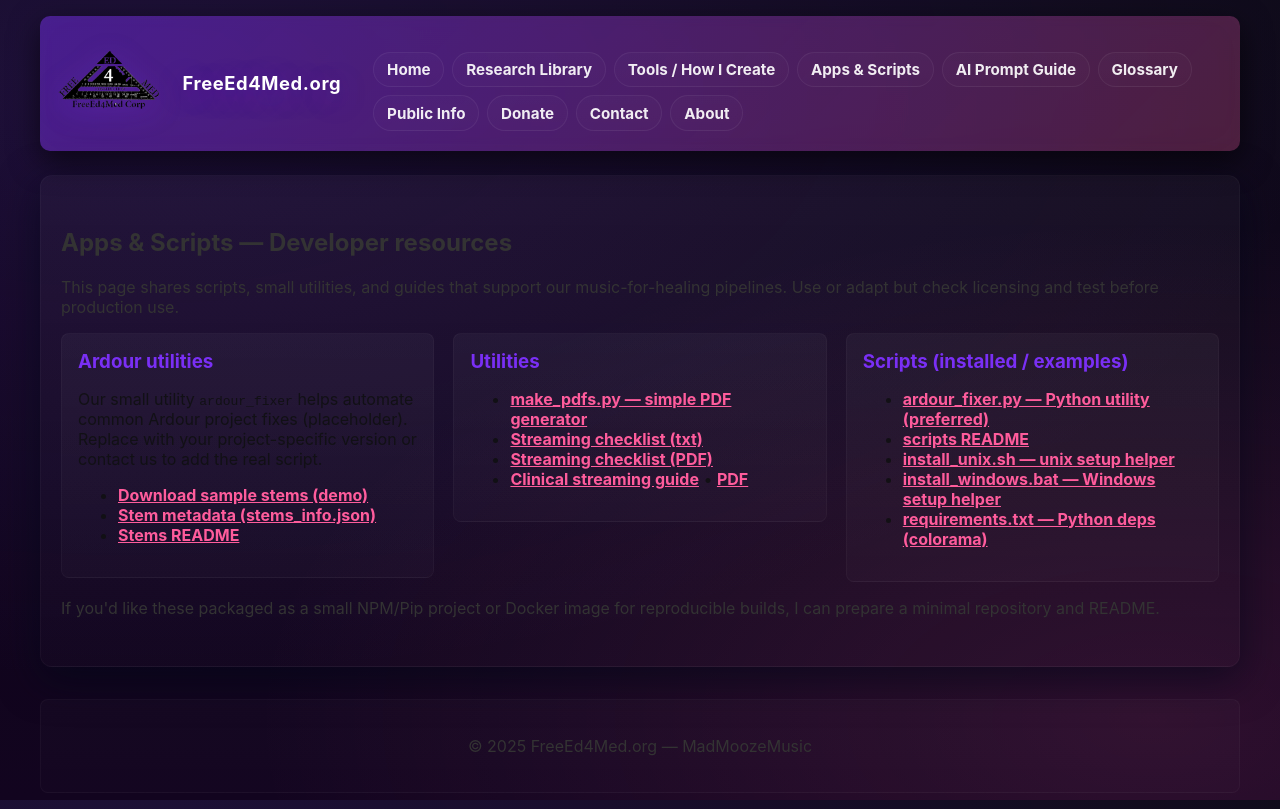
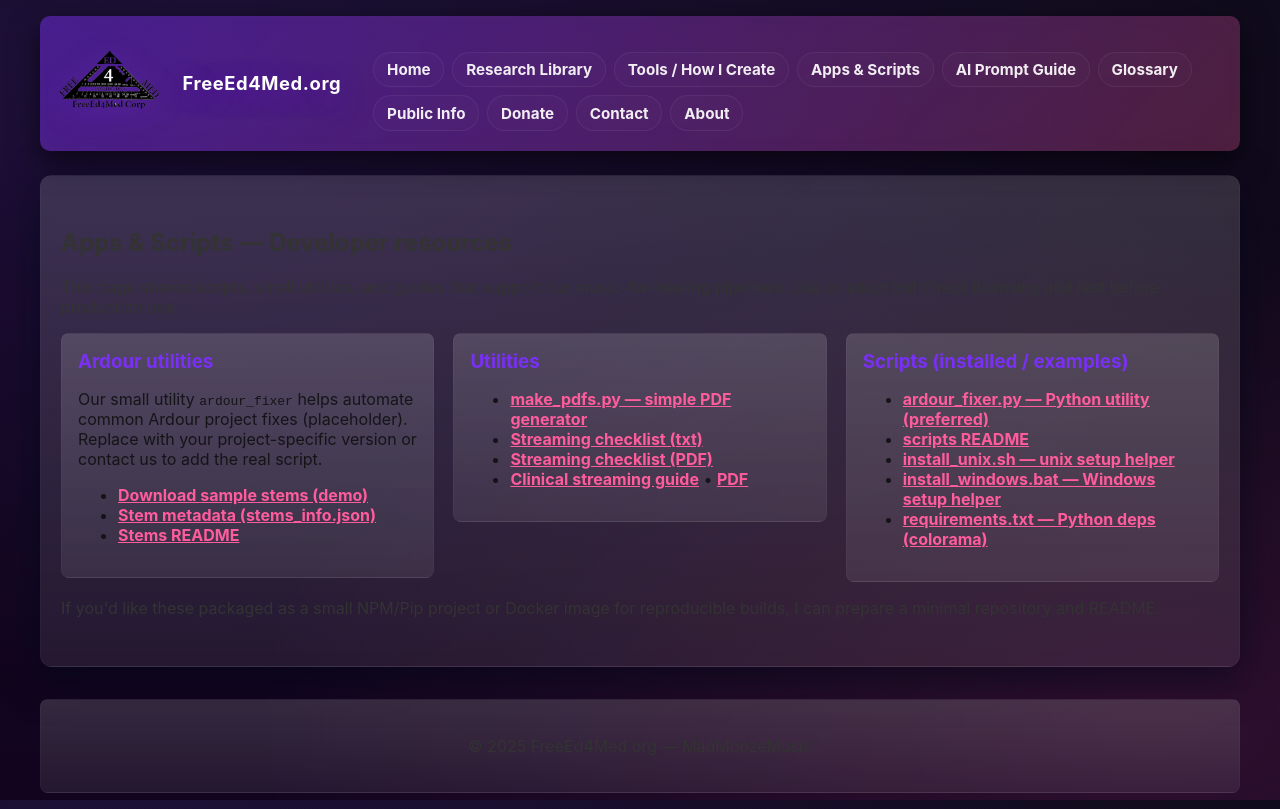
Before and after one commit to FreeEd4Med/FreeEd4MedWebsite, a website: page apps.html in a window 1280 px wide. Drawn offline with Linux system fonts and the light colour scheme.

Commit message:
Increase background opacity for main-content, features, glossary entries, tool-cards, and footer to fix dark-on-dark contrast

```diff
--- a/style.css
+++ b/style.css
@@ -57,7 +57,7 @@ header.site-header h1 { font-size:1.15rem; margin:0; color: #fff; text-shadow: 0
 
 .main-content {
     padding: 2rem 1.25rem;
-    background: linear-gradient(180deg, rgba(255,255,255,0.03), rgba(255,255,255,0.01));
+    background: linear-gradient(180deg, rgba(255,255,255,0.15), rgba(255,255,255,0.08));
     border-radius: 12px;
     margin-top: 1.5rem;
     box-shadow: 0 12px 40px rgba(2,6,23,0.6);
@@ -141,7 +141,7 @@ header.site-header h1 { font-size:1.15rem; margin:0; color: #fff; text-shadow: 0
 }
 
 .feature {
-    background-color: rgba(255,255,255,0.06);
+    background-color: rgba(255,255,255,0.15);
     border-radius: 6px;
     padding: 1rem;
     flex: 1 1 30%;
@@ -190,7 +190,7 @@ header.site-header h1 { font-size:1.15rem; margin:0; color: #fff; text-shadow: 0
 .research-list .entry .breakdown ul { margin-top: 0.25rem; }
 
 /* Glossary term image tile */
-.entry { display:block; color: #333; background: rgba(255,255,255,0.06); border-radius: 8px; padding: 0.5rem; margin-bottom: 0.5rem; }
+.entry { display:block; color: #333; background: rgba(255,255,255,0.2); border-radius: 8px; padding: 0.5rem; margin-bottom: 0.5rem; }
 .entry .term-art { float:left; width:90px; height:90px; margin-right:0.9rem; border-radius:8px; background: linear-gradient(180deg, rgba(255,255,255,0.02), rgba(0,0,0,0.06)); display:inline-flex; align-items:center; justify-content:center; border:1px solid rgba(255,255,255,0.03); box-shadow: 0 8px 30px rgba(2,6,23,0.6); }
 .entry .term-art img { max-width:78px; max-height:78px; display:block; }
 .entry .entry-body { overflow:hidden; }
@@ -208,7 +208,7 @@ header.site-header h1 { font-size:1.15rem; margin:0; color: #fff; text-shadow: 0
 
 /* Tools page styles */
 .tools-grid { display: grid; grid-template-columns: repeat(auto-fit, minmax(260px, 1fr)); gap: 1.2rem; align-items: start; }
-.tool-card { background: linear-gradient(180deg, rgba(255,255,255,0.04), rgba(255,255,255,0.02)); color: rgba(16,16,18,0.95); padding: 1rem; border-radius: 8px; border: 1px solid rgba(255,255,255,0.03); }
+.tool-card { background: linear-gradient(180deg, rgba(255,255,255,0.15), rgba(255,255,255,0.08)); color: rgba(16,16,18,0.95); padding: 1rem; border-radius: 8px; border: 1px solid rgba(255,255,255,0.03); }
 .tool-card h3 { color: var(--accent-1); margin: 0 0 .5rem 0; }
  .tool-card p, .tool-card ul, .tool-card ol, .tool-card li { color: rgba(16,16,18,0.92); }
 .tool-card a { color: var(--accent-2); font-weight:700; }
@@ -221,7 +221,7 @@ footer.footer {
         text-align: center;
         margin-top: 2rem;
         padding: 1.25rem;
-        background: linear-gradient(180deg, rgba(255,255,255,0.02), rgba(255,255,255,0.01));
+        background: linear-gradient(180deg, rgba(255,255,255,0.15), rgba(255,255,255,0.08));
         color: #333;
         border-radius: 8px;
         border: 1px solid rgba(255,255,255,0.03);
```
